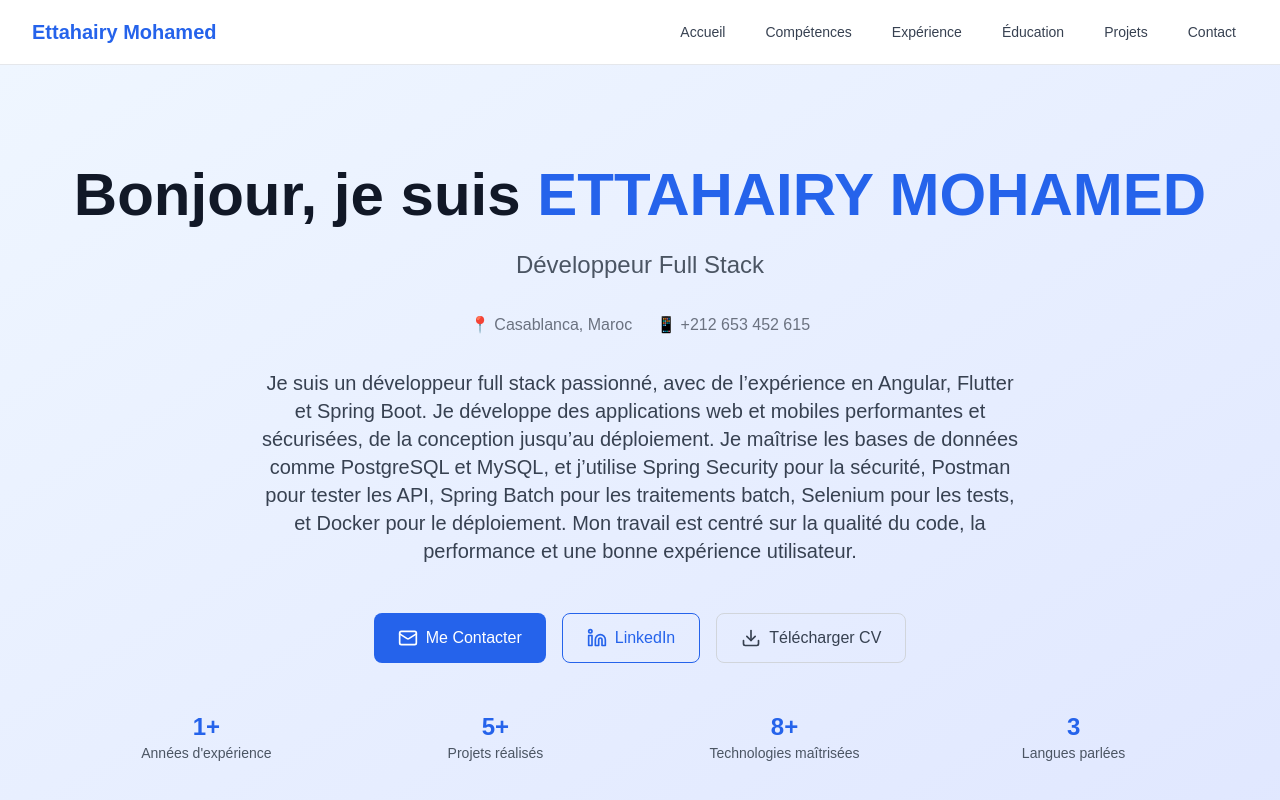
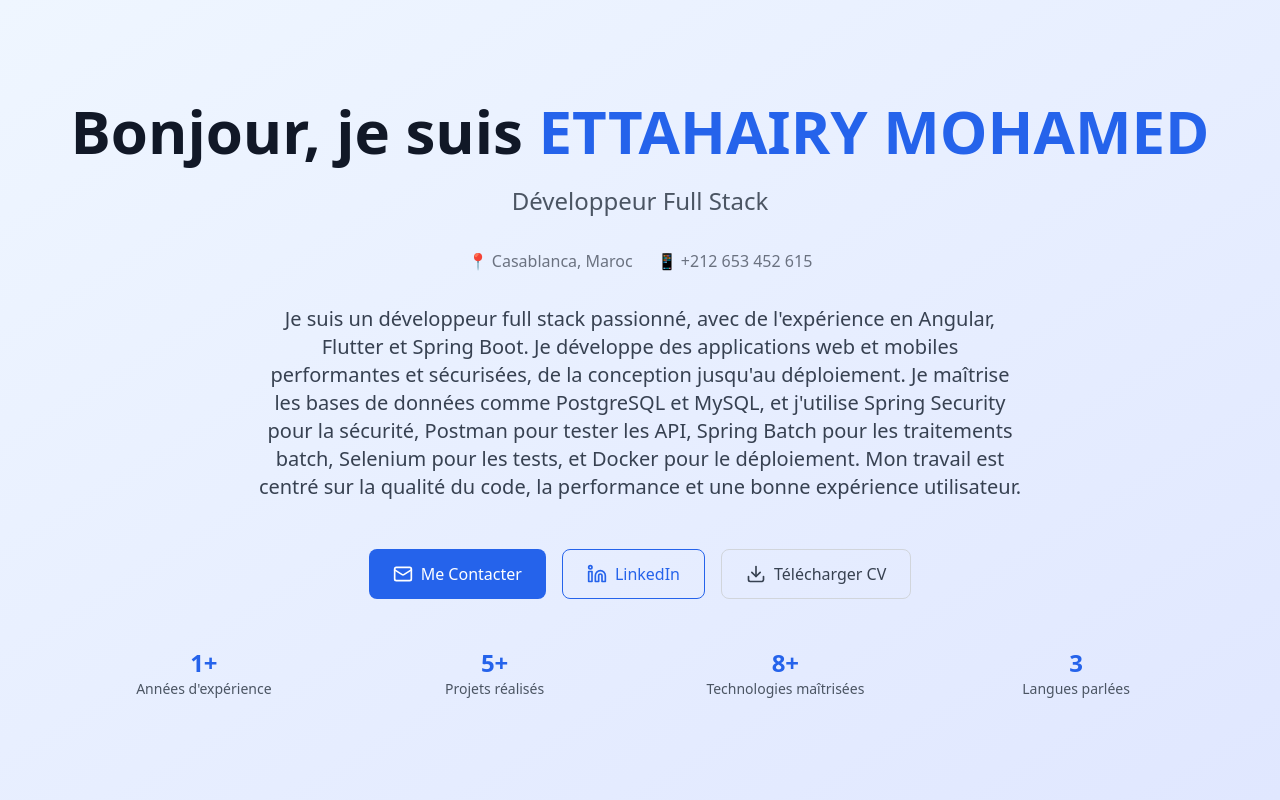
Before and after one commit to ETTAHAIRY-mohamed/MYportfolio, a Next.js app: page / in a window 1280 px wide. Shown: the top 800 px of the page. Built offline with nearby package versions, Linux system fonts and the light colour scheme.

Commit message:
Add proper Next.js app structure

```diff
--- /dev/null
+++ b/app/globals.css
@@ -0,0 +1,22 @@
+@tailwind base;
+@tailwind components;
+@tailwind utilities;
+
+:root {
+  --foreground-rgb: 0, 0, 0;
+  --background-start-rgb: 214, 219, 220;
+  --background-end-rgb: 255, 255, 255;
+}
+
+@media (prefers-color-scheme: dark) {
+  :root {
+    --foreground-rgb: 255, 255, 255;
+    --background-start-rgb: 0, 0, 0;
+    --background-end-rgb: 0, 0, 0;
+  }
+}
+
+body {
+  margin: 0;
+  padding: 0;
+}
--- /dev/null
+++ b/app/layout.tsx
@@ -0,0 +1,19 @@
+import './globals.css';
+import type { Metadata } from 'next';
+
+export const metadata: Metadata = {
+  title: 'ETTAHAIRY MOHAMED - Portfolio',
+  description: 'Portfolio de ETTAHAIRY MOHAMED, Développeur Full Stack',
+};
+
+export default function RootLayout({
+  children,
+}: {
+  children: React.ReactNode;
+}) {
+  return (
+    <html lang="fr">
+      <body>{children}</body>
+    </html>
+  );
+}
--- /dev/null
+++ b/app/page.tsx
@@ -0,0 +1,9 @@
+import Hero from './components/Hero';
+
+export default function Home() {
+  return (
+    <main>
+      <Hero />
+    </main>
+  );
+}
```
